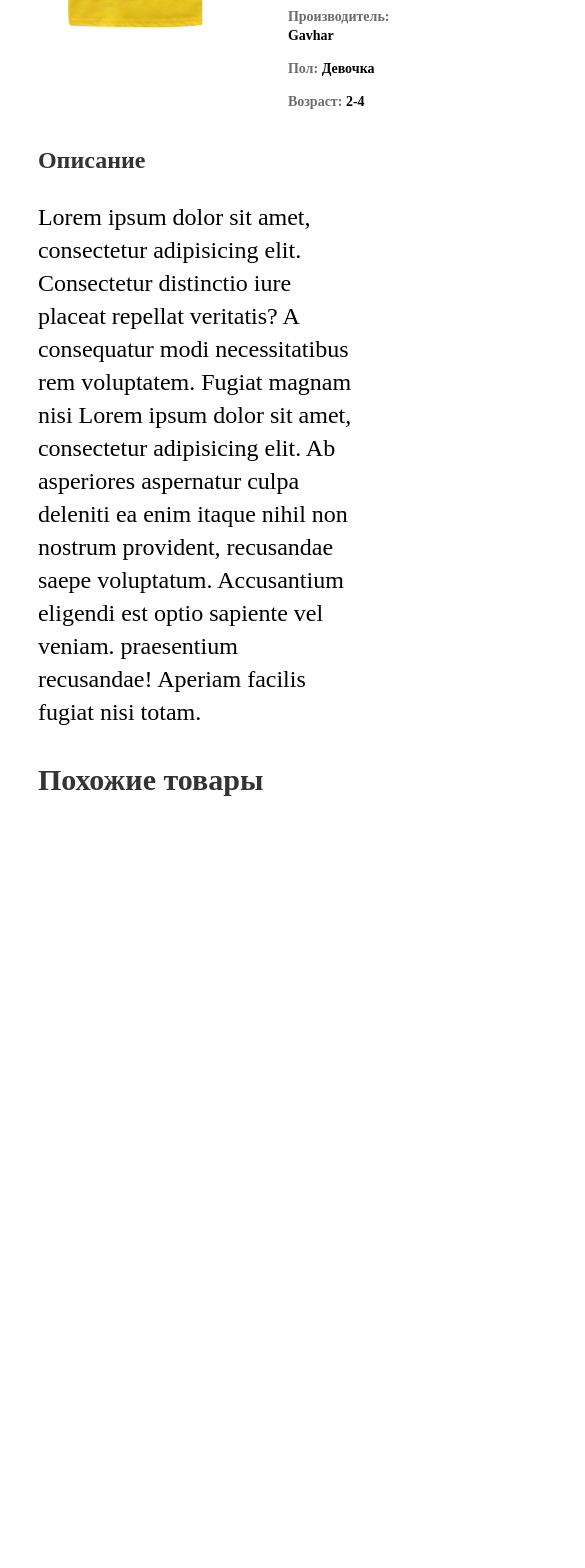
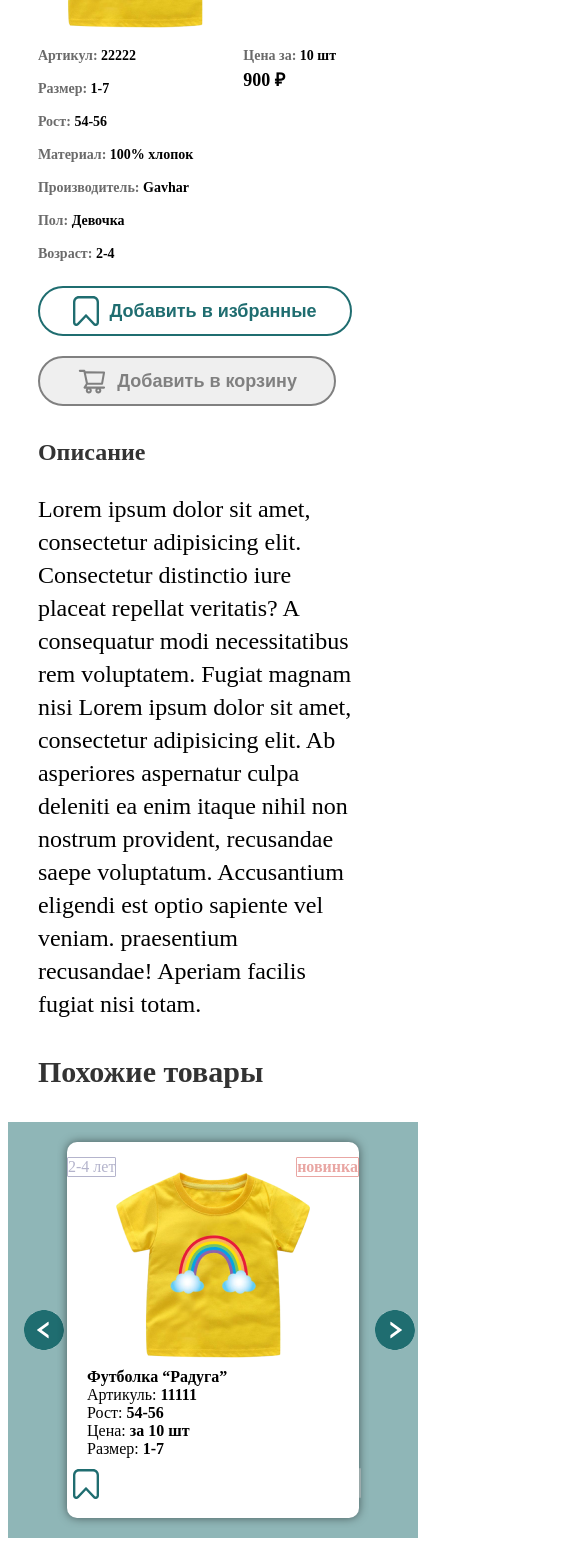
Before and after one commit to Kodmanspp/baby-shop, a Next.js app: page /catalog/1 in a window 390 px wide. Shown: the part 287-1855 px from the top of the page, 585 px wide, since content can reach past the window. Before the commit the page ends 1117 px from the top, so only its background shows below. Built offline with nearby package versions, Linux system fonts and the light colour scheme.

Commit message:
add catalog/id swiper

```diff
--- a/components/MainPageCards/ClothesCard.jsx
+++ b/components/MainPageCards/ClothesCard.jsx
@@ -5,12 +5,12 @@ import Image from 'next/image';
 import favoriteIcon from '../../public/icons/favorite.svg';
 import palkaIcon from '../../public/icons/palkaebanaya.svg';
 import cartIcon from '../../public/icons/cart.svg';
-function ClothesCard({ cardArray }) {
+function ClothesCard({cardRef, cardArray }) {
   return (
     <>
       {cardArray.map((item, index) => {
         return (
-          <div key={index} className={styles.card_wrapper}>
+          <div ref={cardRef} key={index} className={styles.card_wrapper}>
             <span className={styles.card_year}>2-4 лет</span>
             <span className={styles.card_type}>новинка</span>
             <div className={styles.card_clothes__image}>
--- /dev/null
+++ b/components/speakers-swiper/Swiper.module.scss
@@ -0,0 +1,111 @@
+@mixin btn {
+  background: none;
+  border: none;
+  width: min-content;
+
+}
+@mixin icon {
+  font-size: 40px;
+  color: #1F6D70;
+  background-color: white;
+  border-radius: 50%;
+}
+
+.container{
+  display: grid;
+  grid-template-columns: 10vw 1fr 10vw;
+  margin: 30px 0px;
+  align-items: center;
+  padding: 10px;
+  background: #8FB6B7;
+  width: 100vw;
+
+  .leftBtn{
+    justify-content: flex-end;
+    margin: 0px 30px 0px auto;
+    @include btn;
+    span{
+      @include icon;
+    }
+  }
+  .rightBtn{
+    margin: 0px auto 0px 30px;
+    @include btn;
+    span{
+      @include icon;
+    }
+  }
+  .disabled{
+    color: gray;
+  }
+  .swipeItems{
+    padding: 10px;
+    display: flex;
+    grid-gap: 30px;
+    overflow: auto;
+    div{
+      min-width: calc(25% - 20px);
+      height: min-content;
+    }
+  }
+  .swipeItems::-webkit-scrollbar {
+    width: 0px;
+  }
+}
+
+@media (max-width: 1100px) {
+  .container{
+    .swipeItems{
+      div{
+        min-width: calc(33% - 20px);
+        height: min-content;
+      }
+    }
+  }
+}
+
+@media (max-width: 800px) {
+  .container{
+    .swipeItems{
+      div{
+        min-width: calc(50% - 20px);
+        height: min-content;
+      }
+    }
+  }
+}
+@media (max-width: 800px) {
+  .container{
+    .swipeItems{
+      div{
+        min-width: calc(50%);
+        height: min-content;
+      }
+    }
+  }
+}
+@media (max-width: 475px) {
+  .container{
+    .swipeItems{
+      div{
+        min-width: 100%;
+        height: min-content;
+      }
+    }
+    .leftBtn{
+      justify-content: flex-end;
+      margin: 0px;
+      @include btn;
+      span{
+        @include icon;
+      }
+    }
+    .rightBtn{
+      margin: 0px;
+      @include btn;
+      span{
+        @include icon;
+      }
+    }
+  }
+}
--- a/pages/catalog/[id].jsx
+++ b/pages/catalog/[id].jsx
@@ -2,7 +2,10 @@ import Image from "next/image";
 import React from "react";
 import cl from "./details.module.scss";
 import img from "../../public/icons/baby_clothes.png";
-
+import SpeakersSwiper from "../../components/speakers-swiper/Swiper";
+import favorite from "../../public/icons/favorite.svg";
+import cartIcon from '../../public/icons/cart_icon.svg';
+import {ShoppingCartOutlined} from "@ant-design/icons";
 const detailsInfo = {
   title: "Футболка “Пионер”",
   image: img,
@@ -49,6 +52,7 @@ const detailsInfo = {
 
 function Detailt() {
   return (
+    <>
       <div className={cl.container}>
         <div className={cl.details}>
           <h1>{detailsInfo.title}</h1>
@@ -69,11 +73,11 @@ function Detailt() {
             </div>
             <div className={cl.buttons}>
               <button className={cl.favorite_btn}>
-              icon
+                <Image src={favorite} alt="alt"/>
                 Добавить в избранные
               </button>
               <button className={cl.busket_btn}>
-              icon
+                <ShoppingCartOutlined style={{color: "gray", fontSize: "30px"}} />
                 Добавить в корзину
               </button>
             </div>
@@ -81,20 +85,19 @@ function Detailt() {
           <div className={cl.description_container}>
             <h2 className={cl.description__title}>Описание</h2>
             <p className={cl.description__text}>Lorem ipsum dolor sit amet, consectetur adipisicing elit. Consectetur
-            distinctio iure placeat repellat veritatis? A consequatur modi necessitatibus rem voluptatem. Fugiat magnam
+              distinctio iure placeat repellat veritatis? A consequatur modi necessitatibus rem voluptatem. Fugiat
+              magnam
               nisi Lorem ipsum dolor sit amet, consectetur adipisicing elit. Ab asperiores aspernatur culpa deleniti ea
               enim
-            itaque nihil non nostrum provident, recusandae saepe voluptatum. Accusantium eligendi est optio sapiente vel
+              itaque nihil non nostrum provident, recusandae saepe voluptatum. Accusantium eligendi est optio sapiente
+              vel
               veniam. praesentium recusandae! Aperiam facilis fugiat nisi totam.</p>
           </div>
         </div>
-      <div className={cl.swiper__container}>
         <h2 className={cl.swiper__title}>Похожие товары</h2>
-        <div className={cl.swiper}>
-
       </div>
-      </div>
-    </div>
+        <SpeakersSwiper/>
+    </>
   );
 }
 
--- a/pages/catalog/details.module.scss
+++ b/pages/catalog/details.module.scss
@@ -1,54 +1,65 @@
-.container{
+.container {
   padding: 30px 8% 0px;
-  .details{
-    h1{
+
+  .details {
+    h1 {
       font-weight: 700;
       font-size: 30px;
       line-height: 41px;
     }
-    .content{
+
+    .content {
       margin: 30px 0px 30px 0px;
       display: grid;
       grid-template-columns: 200px 1fr max-content;
       grid-gap: 50px;
-      image{
+
+      image {
         margin-right: 50px;
         width: 170px;
         height: 200px;
       }
-      .properties_container{
+
+      .properties_container {
         display: flex;
         grid-gap: 50px;
-        p{
+
+        p {
           margin-bottom: 3px;
           font-weight: 600;
           font-size: 14px;
           line-height: 19px;
           color: #6B6B6B;
-          strong{
+
+          strong {
             color: black;
             font-weight: 700;
             line-height: 19px;
           }
         }
-        .price{
-          .prive_value{
+
+        .price {
+          .prive_value {
             font-weight: 800;
             font-size: 18px;
             line-height: 25px;
           }
         }
       }
+
       .buttons {
         box-sizing: border-box;
         display: grid;
         grid-gap: 20px;
         grid-template-rows: 50px 50px;
-        .favorite_btn{
+
+        .favorite_btn {
+          grid-gap: 10px;
           border-radius: 30px;
           border: 2px solid #1F6D70;
           background: none;
           font-weight: 800;
+          min-width: 200px;
           font-size: 18px;
           line-height: 25px;
           color: #1F6D70;
@@ -58,7 +69,11 @@
           justify-content: center;
 
         }
-        .busket_btn{
+
+        .busket_btn {
+          display: flex;
+          align-items: center;
+          grid-gap: 10px;
           width: 95%;
           margin-left: auto;
           border-radius: 30px;
@@ -66,33 +81,35 @@
           color: gray;
           font-weight: 800;
           font-size: 18px;
+          min-width: 200px;
           line-height: 25px;
           padding: 13px 15px;
-          display: flex;
-          align-items: center;
           justify-content: center;
 
         }
       }
 
     }
-    .description_container{
+
+    .description_container {
       margin-bottom: 30px;
-        .description__title{
+
+      .description__title {
         font-weight: 600;
         font-size: 24px;
         line-height: 33px;
         color: #000000CC;
       }
-      .description__text{
+
+      .description__text {
         font-weight: 400;
         font-size: 24px;
         line-height: 33px;
       }
     }
   }
-  .swiper__container{
-    .swiper__title{
+
+  .swiper__title {
     margin-bottom: 30px;
     font-weight: 600;
     font-size: 30px;
@@ -100,4 +117,34 @@
     color: #000000CC;
   }
 }
+
+@media (max-width: 1000px) {
+  .container{
+    .details {
+      .content{
+        grid-template-columns: 200px 1fr;
+
+        .buttons {
+          grid-template-columns: 1fr 1fr;
+          grid-column: 1 / 3;
         }
+      }
+    }
+  }
+}
+@media (max-width: 500px) {
+  .container{
+    .details {
+      .content{
+        display: block;
+        .buttons {
+          margin-top: 20px;
+          grid-template-columns: 1fr;
+          .busket_btn{
+            margin-left: 0px;
+          }
+        }
+      }
+    }
+  }
+}
```
Also changed, not shown: components/Catalog/Catalog.module.scss (+34 -9 lines), components/speakers-swiper/Swiper.js (added). Lines whose indentation alone changed are shown as unchanged.
